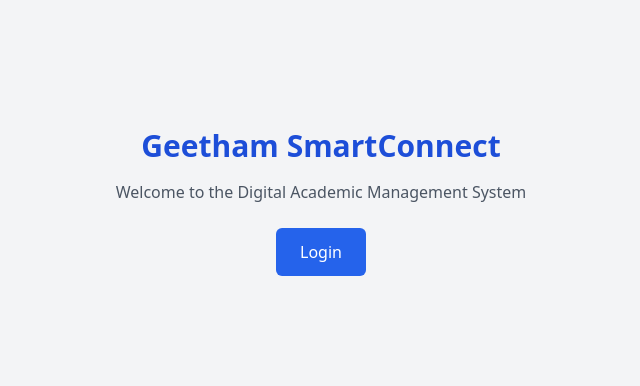
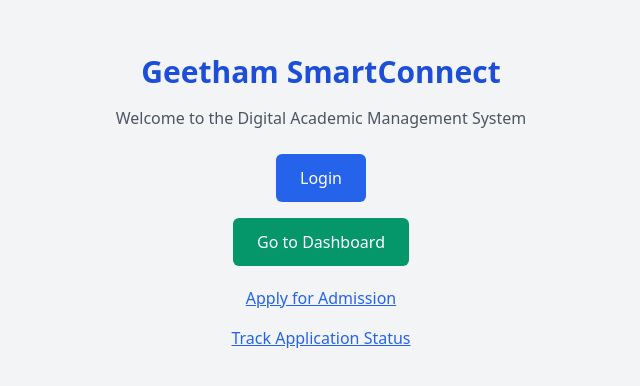
Before and after one commit to sai123474/geetham-smartconnect, a Next.js app in the folder client/: page / in a window 1280 px wide. Shown: the part 198-584 px from the top of the page, without its empty margins (319-959 px from the left). Built offline with nearby package versions, Linux system fonts and the light colour scheme.

Commit message:
Update page.jsx

```diff
--- a/client/app/page.jsx
+++ b/client/app/page.jsx
@@ -1,4 +1,5 @@
 "use client";
+
 import Link from "next/link";
 
 export default function HomePage() {
@@ -7,16 +8,40 @@ export default function HomePage() {
       <h1 className="text-3xl font-bold text-blue-700 mb-4">
         Geetham SmartConnect
       </h1>
+
       <p className="text-gray-600 mb-6 text-center">
         Welcome to the Digital Academic Management System
       </p>
 
-    <Link href="/login">
-  <button className="bg-blue-600 text-white px-6 py-3 rounded-md">
-    Login
-  </button>
-</Link>
+      {/* Login button */}
+      <Link href="/login">
+        <button className="bg-blue-600 text-white px-6 py-3 rounded-md mb-4">
+          Login
+        </button>
+      </Link>
 
+      {/* Go to dashboard */}
+      <Link href="/dashboard">
+        <button className="bg-emerald-600 text-white px-6 py-3 rounded-md mb-3">
+          Go to Dashboard
+        </button>
+      </Link>
+
+      {/* Admission apply page */}
+      <Link
+        href="/admissions/apply"
+        className="text-blue-600 underline mt-2"
+      >
+        Apply for Admission
+      </Link>
+
+      {/* Track Application Status */}
+      <Link
+        href="/admissions/status"
+        className="text-blue-600 underline mt-4 block"
+      >
+        Track Application Status
+      </Link>
     </div>
   );
 }
```
